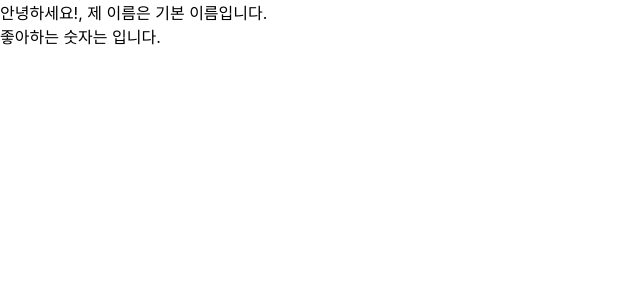
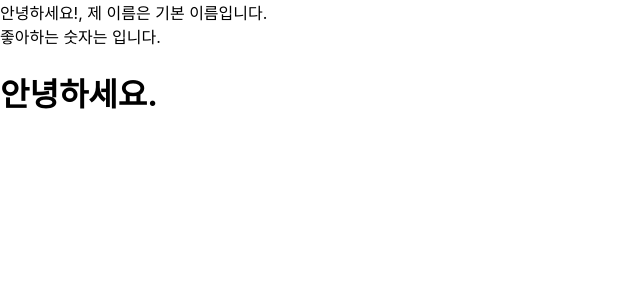
Before and after one commit to dkumylove/study, a React (Create React App) app in the folder L_13th_JAVA/L_02.React/exam01/: page / in a window 1280 px wide. Shown: the top 300 px of the page, without its empty margins (0-640 px from the left). Built offline with nearby package versions, Linux system fonts and the light colour scheme.

Commit message:
컴포넌트) children 속성

```diff
--- a/L_13th_JAVA/L_02.React/exam01/src/App.js
+++ b/L_13th_JAVA/L_02.React/exam01/src/App.js
@@ -1,7 +1,11 @@
 import MyComponent from './components/MyComponent';
 
 const App = () => {
-  return <MyComponent />;
+  return (
+    <MyComponent>
+      <h1>안녕하세요.</h1>
+    </MyComponent>
+    );
 };
 
 export default App;
--- a/L_13th_JAVA/L_02.React/exam01/src/components/MyComponent.js
+++ b/L_13th_JAVA/L_02.React/exam01/src/components/MyComponent.js
@@ -1,11 +1,12 @@
 import PropTypes from 'prop-types';
 
-const MyComponent = ({ name, num }) => {
+const MyComponent = ({ name, num, children }) => {
 
     return (
         <>
             <div>안녕하세요!, 제 이름은 {name}입니다.</div>
             <div>좋아하는 숫자는 {num}입니다.</div>
+            {children}
         </>
     );
 };
```
